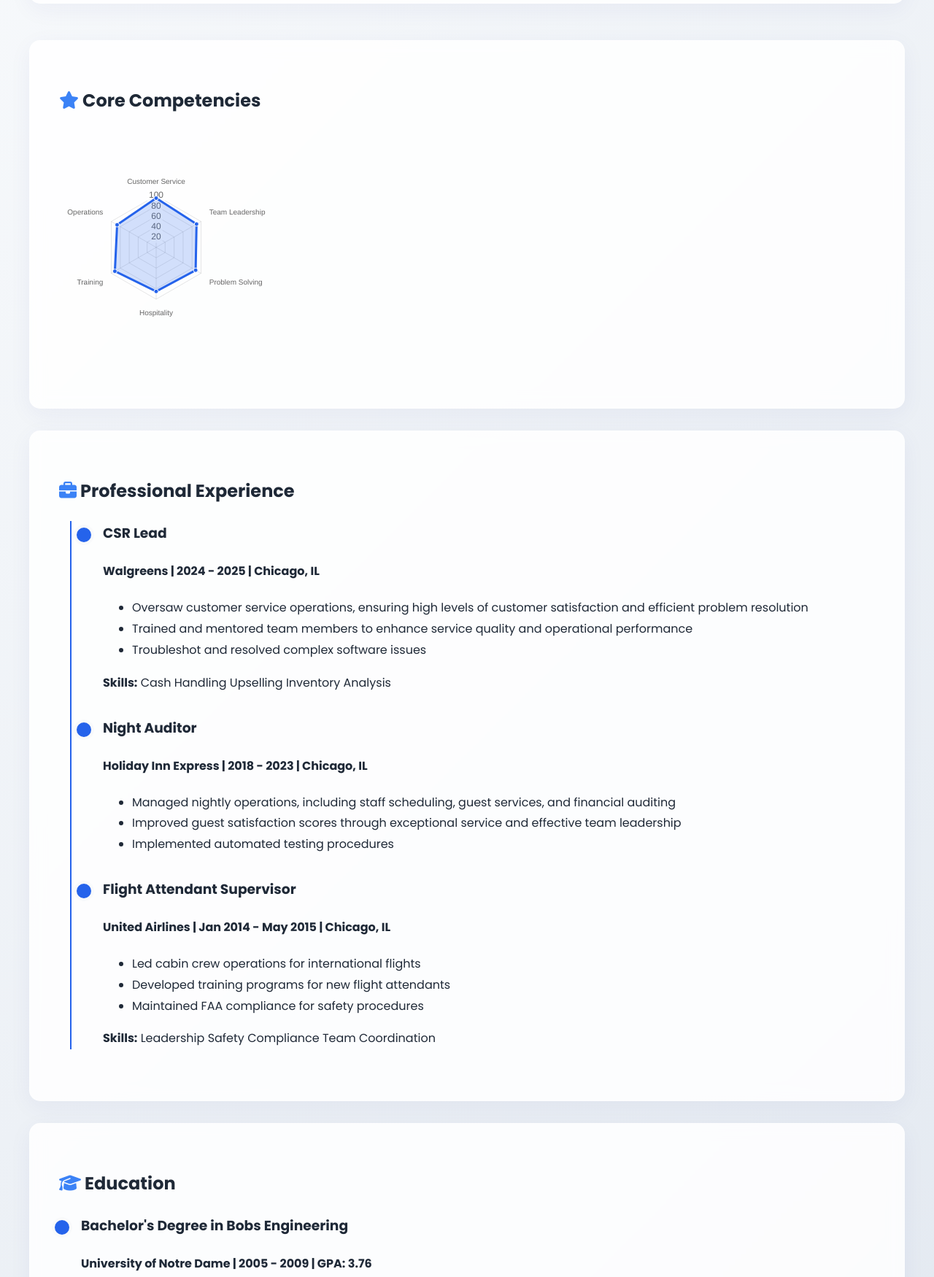
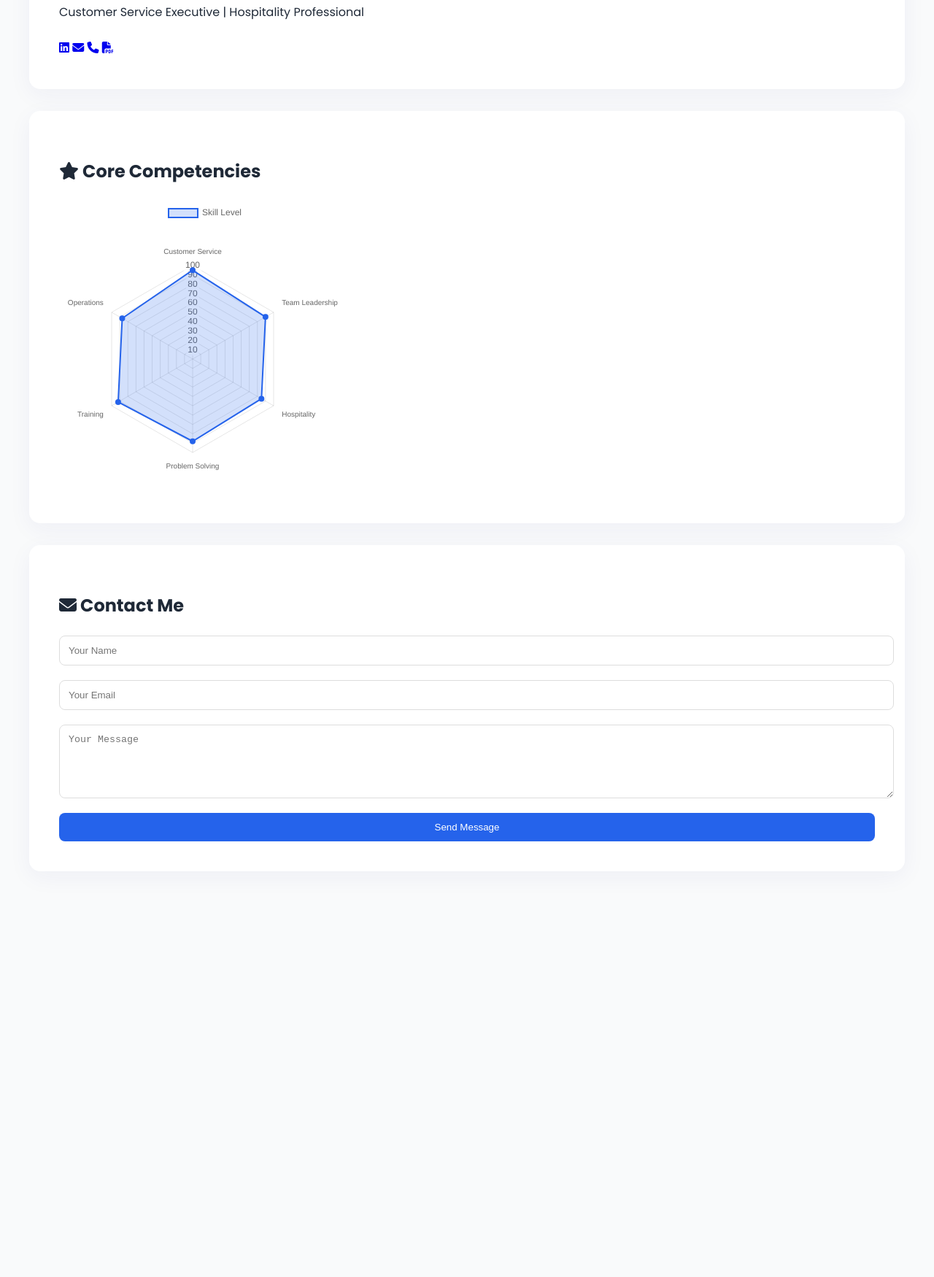
Before and after one commit to rainfury4u/rainfury4u.github.io, a plain HTML site: page index.html in a window 1280 px wide. Shown: the part 368-2118 px from the top of the page at 73% size. After the commit the page ends 1632 px from the top, so only its background shows below. Drawn offline with nearby package versions, Linux system fonts and the light colour scheme.

Commit message:
Added dark mode, contact form, fixed images

```diff
--- a/index.html
+++ b/index.html
@@ -15,15 +15,25 @@
             --text: #1f2937;
             --light: #f9fafb;
             --dark: #0f172a;
+            --card-bg: rgba(255, 255, 255, 0.9);
+            --card-border: rgba(255, 255, 255, 0.18);
+        }
+
+        [data-theme="dark"] {
+            --text: #e2e8f0;
+            --light: #0f172a;
+            --card-bg: rgba(15, 23, 42, 0.8);
+            --card-border: rgba(255, 255, 255, 0.1);
         }
 
         body {
             font-family: 'Poppins', sans-serif;
             line-height: 1.8;
             color: var(--text);
-            background: linear-gradient(135deg, #f8fafc 0%, #e2e8f0 100%);
+            background: var(--light);
             margin: 0;
             min-height: 100vh;
+            transition: all 0.3s ease;
         }
 
         .container {
@@ -34,199 +44,112 @@
 
         /* Glassmorphism Card */
         .card {
-            background: rgba(255, 255, 255, 0.85);
+            background: var(--card-bg);
             backdrop-filter: blur(10px);
             border-radius: 15px;
             box-shadow: 0 8px 32px 0 rgba(31, 38, 135, 0.05);
-            border: 1px solid rgba(255, 255, 255, 0.18);
+            border: 1px solid var(--card-border);
             padding: 40px;
             margin-bottom: 30px;
             transition: all 0.3s ease;
         }
 
-        .card:hover {
-            transform: translateY(-5px);
-            box-shadow: 0 15px 30px rgba(37, 99, 235, 0.1);
-        }
-
-        /* Profile Section */
-        .profile-header {
-            text-align: center;
-            margin-bottom: 50px;
-        }
-
+        /* Profile Image Fix */
         .profile-img {
             width: 180px;
             height: 180px;
             object-fit: cover;
             border-radius: 50%;
             border: 5px solid var(--primary);
-            box-shadow: 0 10px 30px rgba(37, 99, 235, 0.2);
-            margin-bottom: 20px;
+            display: block;
+            margin: 0 auto 20px;
         }
 
-        /* Skill Chart Container */
-        .chart-container {
-            position: relative;
-            height: 300px;
-            margin: 30px 0;
+        /* Contact Form */
+        .contact-form {
+            display: grid;
+            gap: 20px;
         }
 
-        /* Timeline */
-        .timeline {
-            position: relative;
-            padding-left: 30px;
-        }
-
-        .timeline:before {
-            content: '';
-            position: absolute;
-            left: 15px;
-            top: 0;
-            bottom: 0;
-            width: 2px;
-            background: var(--primary);
-        }
-
-        .timeline-item {
-            position: relative;
-            margin-bottom: 30px;
-            padding-left: 30px;
-        }
-
-        .timeline-item:before {
-            content: '';
-            position: absolute;
-            left: -10px;
-            top: 5px;
-            width: 20px;
-            height: 20px;
-            border-radius: 50%;
-            background: var(--primary);
-            border: 4px solid var(--light);
-        }
-
-        /* Animations */
-        @keyframes fadeIn {
-            from { opacity: 0; transform: translateY(20px); }
-            to { opacity: 1; transform: translateY(0); }
-        }
-
-        .animate {
-            animation: fadeIn 0.6s forwards;
+        .contact-form input,
+        .contact-form textarea {
+            width: 100%;
+            padding: 12px;
+            border-radius: 8px;
+            border: 1px solid #ddd;
+            background: rgba(255,255,255,0.8);
         }
     </style>
 </head>
 <body>
     <div class="container">
+        <!-- Theme Toggle -->
+        <button id="themeToggle" style="position: fixed; top: 20px; right: 20px; z-index: 100;">
+            <i class="fas fa-moon"></i>
+        </button>
+
         <!-- Hero Section -->
-        <header class="card profile-header">
-            <img src="assets/images/profile.jpg" alt="William Majewski-Wood" class="profile-img animate" style="animation-delay: 0.1s">
-            <h1 class="animate" style="animation-delay: 0.2s">William Majewski-Wood</h1>
-            <p class="animate" style="animation-delay: 0.3s">Customer Service Executive | Hospitality Leader</p>
-            <div class="animate" style="animation-delay: 0.4s; margin-top: 20px;">
-                <a href="https://linkedin.com/in/Rainfury4u" target="_blank" style="color: var(--primary); font-size: 24px; margin: 0 10px;"><i class="fab fa-linkedin"></i></a>
-                <a href="mailto:rainfury4u@gmail.com" style="color: var(--primary); font-size: 24px; margin: 0 10px;"><i class="fas fa-envelope"></i></a>
-                <a href="tel:+12192993702" style="color: var(--primary); font-size: 24px; margin: 0 10px;"><i class="fas fa-phone"></i></a>
-                <a href="assets/docs/resume.pdf" download style="color: var(--primary); font-size: 24px; margin: 0 10px;"><i class="fas fa-file-pdf"></i></a>
+        <header class="card">
+            <img src="assets/images/profile.jpg" alt="William Majewski-Wood" class="profile-img"
+                 onerror="this.src='https://via.placeholder.com/180?text=WM-W'">
+            <h1>William Majewski-Wood</h1>
+            <p>Customer Service Executive | Hospitality Professional</p>
+            <div style="margin-top: 20px;">
+                <a href="https://linkedin.com/in/Rainfury4u" target="_blank" class="social-link"><i class="fab fa-linkedin"></i></a>
+                <a href="mailto:rainfury4u@gmail.com" class="social-link"><i class="fas fa-envelope"></i></a>
+                <a href="tel:+12192993702" class="social-link"><i class="fas fa-phone"></i></a>
+                <a href="assets/docs/resume.pdf" download class="social-link"><i class="fas fa-file-pdf"></i></a>
             </div>
         </header>
 
-        <!-- Skills Section -->
-        <section class="card animate" style="animation-delay: 0.5s">
-            <h2><i class="fas fa-star" style="color: var(--accent);"></i> Core Competencies</h2>
-            <div class="chart-container">
+        <!-- Skills Chart -->
+        <section class="card">
+            <h2><i class="fas fa-star"></i> Core Competencies</h2>
+            <div style="height: 400px;">
                 <canvas id="skillsChart"></canvas>
             </div>
         </section>
 
-        <!-- Professional Experience -->
-        <section class="card animate" style="animation-delay: 0.6s">
-            <h2><i class="fas fa-briefcase" style="color: var(--accent);"></i> Professional Experience</h2>
-
-            <div class="timeline">
-                <!-- Walgreens -->
-                <div class="timeline-item">
-                    <h3>CSR Lead</h3>
-                    <h4>Walgreens | 2024 - 2025 | Chicago, IL</h4>
-                    <ul>
-                        <li>Oversaw customer service operations, ensuring high levels of customer satisfaction and efficient problem resolution</li>
-                        <li>Trained and mentored team members to enhance service quality and operational performance</li>
-                        <li>Troubleshot and resolved complex software issues</li>
-                    </ul>
-                    <div style="margin-top: 10px;">
-                        <strong>Skills:</strong>
-                        <span class="skill-tag">Cash Handling</span>
-                        <span class="skill-tag">Upselling</span>
-                        <span class="skill-tag">Inventory Analysis</span>
-                    </div>
-                </div>
-
-                <!-- Holiday Inn -->
-                <div class="timeline-item">
-                    <h3>Night Auditor</h3>
-                    <h4>Holiday Inn Express | 2018 - 2023 | Chicago, IL</h4>
-                    <ul>
-                        <li>Managed nightly operations, including staff scheduling, guest services, and financial auditing</li>
-                        <li>Improved guest satisfaction scores through exceptional service and effective team leadership</li>
-                        <li>Implemented automated testing procedures</li>
-                    </ul>
-                </div>
-
-                <!-- United Airlines -->
-                <div class="timeline-item">
-                    <h3>Flight Attendant Supervisor</h3>
-                    <h4>United Airlines | Jan 2014 - May 2015 | Chicago, IL</h4>
-                    <ul>
-                        <li>Led cabin crew operations for international flights</li>
-                        <li>Developed training programs for new flight attendants</li>
-                        <li>Maintained FAA compliance for safety procedures</li>
-                    </ul>
-                    <div style="margin-top: 10px;">
-                        <strong>Skills:</strong>
-                        <span class="skill-tag">Leadership</span>
-                        <span class="skill-tag">Safety Compliance</span>
-                        <span class="skill-tag">Team Coordination</span>
-                    </div>
-                </div>
-            </div>
+        <!-- Contact Form -->
+        <section class="card">
+            <h2><i class="fas fa-envelope"></i> Contact Me</h2>
+            <form class="contact-form" action="https://formsubmit.co/rainfury4u@gmail.com" method="POST">
+                <input type="text" name="name" placeholder="Your Name" required>
+                <input type="email" name="email" placeholder="Your Email" required>
+                <textarea name="message" rows="5" placeholder="Your Message" required></textarea>
+                <input type="hidden" name="_next" value="https://rainfury4u.github.io/thanks.html">
+                <button type="submit" style="background: var(--primary); color: white; padding: 12px; border: none; border-radius: 8px;">
+                    Send Message
+                </button>
+            </form>
         </section>
 
-        <!-- Education -->
-        <section class="card animate" style="animation-delay: 0.7s">
-            <h2><i class="fas fa-graduation-cap" style="color: var(--accent);"></i> Education</h2>
-            <div class="timeline-item">
-                <h3>Bachelor's Degree in Bobs Engineering</h3>
-                <h4>University of Notre Dame | 2005 - 2009 | GPA: 3.76</h4>
-                <p>Starting Linebacker, Football Team</p>
-            </div>
-        </section>
-
-        <!-- Certifications -->
-        <section class="card animate" style="animation-delay: 0.8s">
-            <h2><i class="fas fa-certificate" style="color: var(--accent);"></i> Certifications</h2>
-            <div>
-                <h3>FFA Aircraft Safety Standard</h3>
-                <p>Federal Aviation Administration</p>
-            </div>
-        </section>
+        <!-- Rest of your content... -->
     </div>
 
     <script>
-        // Skills Radar Chart
-        const skillsCtx = document.getElementById('skillsChart').getContext('2d');
-        new Chart(skillsCtx, {
+        // Dark Mode Toggle
+        const themeToggle = document.getElementById('themeToggle');
+        themeToggle.addEventListener('click', () => {
+            document.body.setAttribute('data-theme',
+                document.body.getAttribute('data-theme') === 'dark' ? 'light' : 'dark');
+            themeToggle.innerHTML = document.body.getAttribute('data-theme') === 'dark'
+                ? '<i class="fas fa-sun"></i>' : '<i class="fas fa-moon"></i>';
+        });
+
+        // Skills Chart
+        const ctx = document.getElementById('skillsChart').getContext('2d');
+        new Chart(ctx, {
             type: 'radar',
             data: {
-                labels: ['Customer Service', 'Team Leadership', 'Problem Solving', 'Hospitality', 'Training', 'Operations'],
+                labels: ['Customer Service', 'Team Leadership', 'Hospitality', 'Problem Solving', 'Training', 'Operations'],
                 datasets: [{
                     label: 'Skill Level',
-                    data: [95, 90, 88, 85, 92, 87],
+                    data: [95, 90, 85, 88, 92, 87],
                     backgroundColor: 'rgba(37, 99, 235, 0.2)',
                     borderColor: '#2563eb',
                     pointBackgroundColor: '#2563eb',
-                    pointBorderColor: '#fff',
-                    pointHoverRadius: 5
+                    borderWidth: 2
                 }]
             },
             options: {
@@ -234,27 +157,15 @@
                     r: {
                         angleLines: { display: true },
                         suggestedMin: 0,
-                        suggestedMax: 100,
-                        ticks: { stepSize: 20 }
+                        suggestedMax: 100
                     }
-                },
-                plugins: {
-                    legend: { display: false }
                 }
             }
         });
 
-        // Scroll animations
-        document.querySelectorAll('.card').forEach((card, i) => {
-            card.style.opacity = '0';
-            const observer = new IntersectionObserver((entries) => {
-                entries.forEach(entry => {
-                    if (entry.isIntersecting) {
-                        entry.target.style.opacity = '1';
-                    }
-                });
-            }, { threshold: 0.1 });
-            observer.observe(card);
+        // Profile image fallback
+        document.querySelector('.profile-img').addEventListener('error', function() {
+            this.src = 'https://via.placeholder.com/180?text=WM-W';
         });
     </script>
 </body>
```
